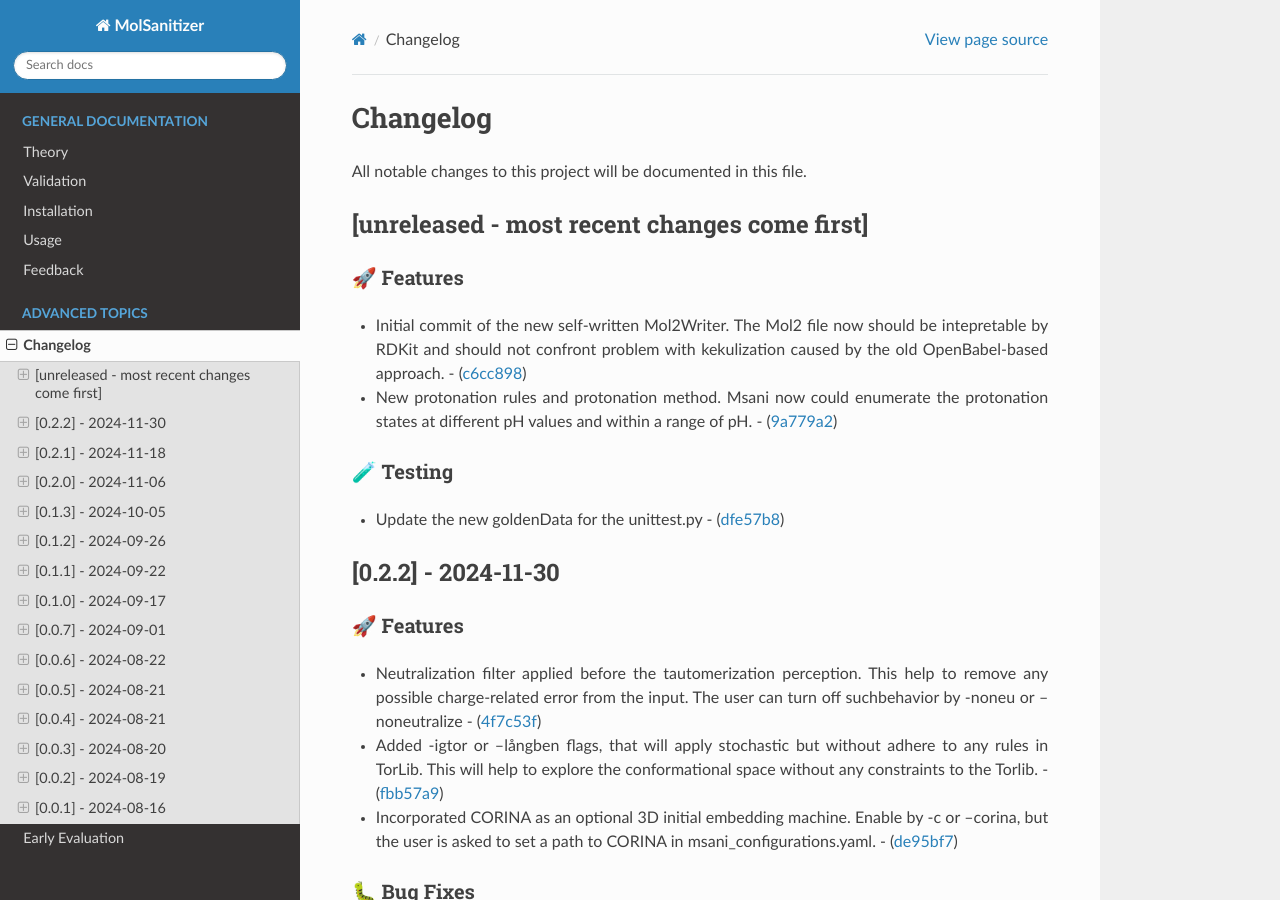
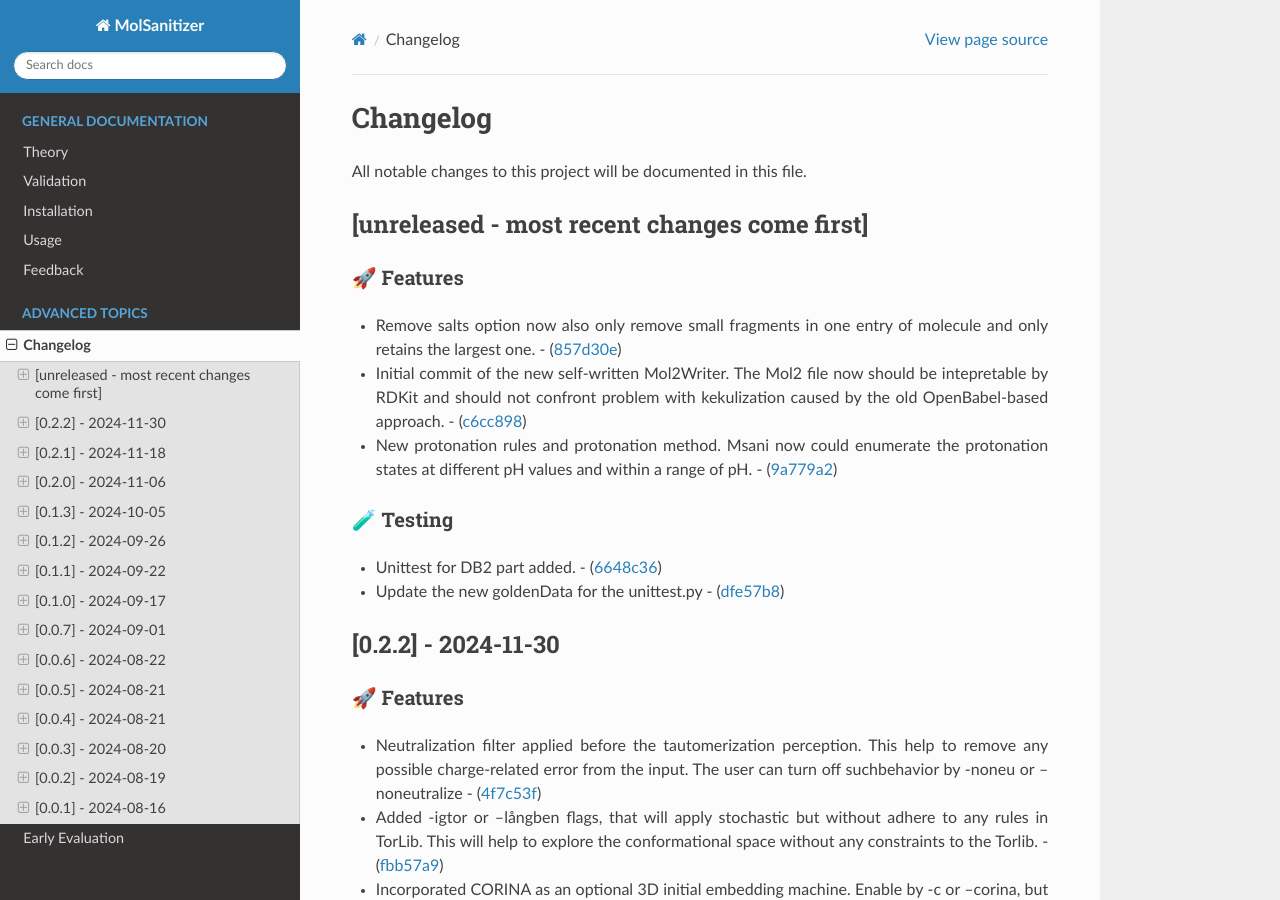
Before and after one commit to phonglam3103/msani-readthedocs, a Sphinx documentation site: the page built from docs/source/changes.rst, in a window 1280 px wide and 900 px high. Built offline with Sphinx 7.4.7 and the Read the Docs theme 3.1.0, drawn with Linux system fonts in a browser that asks for light colours; formulas are drawn with MathJax 3.

Commit message:
Update changes.rst from the software repository

```diff
--- a/docs/source/changes.rst
+++ b/docs/source/changes.rst
@@ -9,6 +9,9 @@ All notable changes to this project will be documented in this file.
 🚀 Features
 ~~~~~~~~~~
 
+-  Remove salts option now also only remove small fragments in one entry
+   of molecule and only retains the largest one. -
+   (`857d30e <https://github.com/Isra3l/MolSanitizer/commit/857d30e05e0ef60a973e66212682b69ef0c16e70>`__)
 -  Initial commit of the new self-written Mol2Writer. The Mol2 file now
    should be intepretable by RDKit and should not confront problem with
    kekulization caused by the old OpenBabel-based approach. -
@@ -21,6 +24,8 @@ All notable changes to this project will be documented in this file.
 🧪 Testing
 ~~~~~~~~~
 
+-  Unittest for DB2 part added. -
+   (`6648c36 <https://github.com/Isra3l/MolSanitizer/commit/6648c3660bbb8ed536e2d2d2a94346f3e418565e>`__)
 -  Update the new goldenData for the unittest.py -
    (`dfe57b8 <https://github.com/Isra3l/MolSanitizer/commit/dfe57b879df9d245741f480df91298e4bc479e09>`__)
 
```
